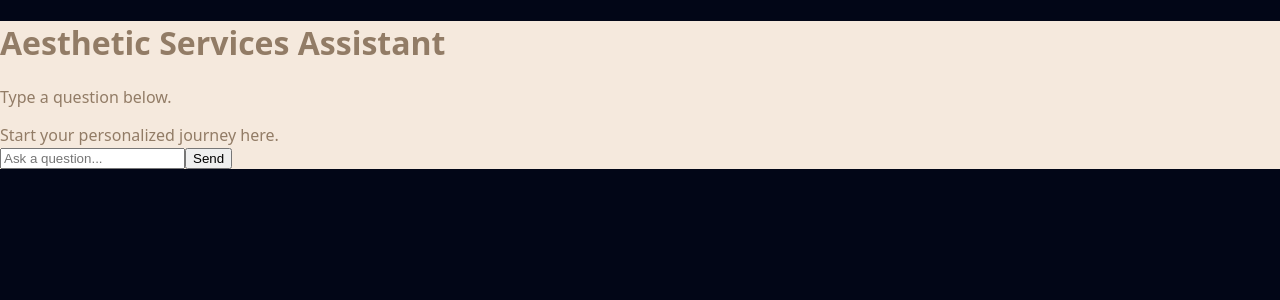
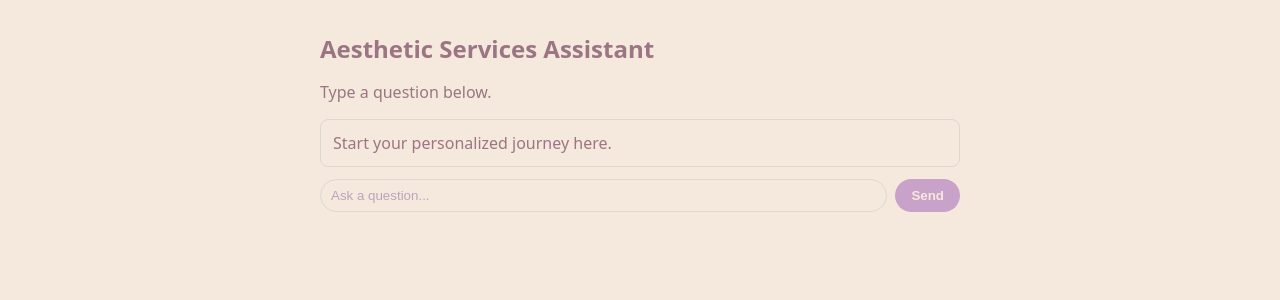
Before and after one commit to nurseericainjects-netizen/wix-ai-minimal-chatbot, a Next.js app: page / in a window 1280 px wide. Shown: the top 300 px of the page. Built offline with nearby package versions, Linux system fonts and the light colour scheme.

Commit message:
Update globals.css

```diff
--- a/app/globals.css
+++ b/app/globals.css
@@ -8,28 +8,114 @@ body {
   background-color: #020617;
   color: white;
 }
+/* Page background and layout */
+.chat-page {
+  min-height: 100vh;
+  display: flex;
+  justify-content: center;
+  padding: 16px;
+  background-color: #F5E9DD; /* soft tan page background */
+  color: #927C66;            /* taupe text */
+}
 
-/* Chat container */
+/* Main chat container width */
 .chat-container {
-  background-color: #F5E9DD;          /* or #DCD8CE */
+  width: 100%;
+  max-width: 640px;
+}
+
+/* Title + subtitle */
+.chat-title {
+  font-size: 24px;
+  margin-bottom: 8px;
+  color: #9B7583; /* soft mauve */
+}
+
+.chat-subtitle {
+  margin-bottom: 16px;
+  color: #9B7583;
+}
+
+/* Scrollable message area */
+.chat-messages {
+  border: 1px solid #DCD8CE;
+  border-radius: 8px;
+  padding: 12px;
+  background-color: #F5E9DD; /* or #DCD8CE if you want slightly darker */
+  max-height: 60vh;
+  overflow-y: auto;
+  margin-bottom: 12px;
+}
+
+/* Empty state / loading text */
+.chat-empty,
+.chat-loading {
+  color: #9B7583;
+}
+
+/* Rows and bubbles */
+.message-row {
+  margin-bottom: 6px;
+  text-align: left;
+}
+
+.message-row.user {
+  text-align: right;
+}
+
+.message-bubble {
+  display: inline-block;
+  padding: 6px 10px;
+  border-radius: 12px;
+  max-width: 80%;
+  white-space: pre-wrap;
+}
+
+/* User message bubble */
+.message-user {
+  background-color: #F5E9DD;
+  color: #927C66;
+  border: 1px solid #DCD8CE;
+}
+
+/* Bot message bubble */
+.message-bot {
+  background-color: #E6E6F2;
+  color: #9B7583;
+}
+
+/* Input row */
+.chat-input {
+  display: flex;
+  gap: 8px;
+}
+
+/* Input field */
+.chat-input-field {
+  flex: 1;
+  padding: 8px 10px;
+  border-radius: 999px;
+  border: 1px solid #DCD8CE;
+  background-color: #F5E9DD;
   color: #927C66;
 }
 
-/* Bot messages */
-.message-bot {
-  background-color: #E6E6F2;
-  color: #9B7583;
-  border-radius: 16px;
-  padding: 10px 14px;
-  margin-bottom: 8px;
+.chat-input-field::placeholder {
+  color: #B9A4BD; /* dusty lavender placeholder */
 }
 
-/* User messages */
-.message-user {
-  background-color: #F5E9DD;
-  color: #927C66;
-  border-radius: 16px;
-  padding: 10px 14px;
-  margin-bottom: 8px;
-  text-align: right;                  /* optional, to align user text */
+/* Send button */
+.chat-send-button {
+  padding: 8px 16px;
+  border-radius: 999px;
+  border: none;
+  background-color: #C8A2C8; /* lilac button */
+  color: #F5E9DD;
+  font-weight: 600;
+  cursor: pointer;
 }
+
+.chat-send-button:disabled {
+  background-color: #DCD8CE;
+  cursor: default;
+}
```
